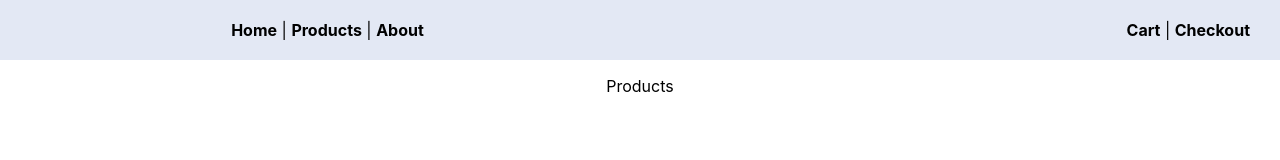
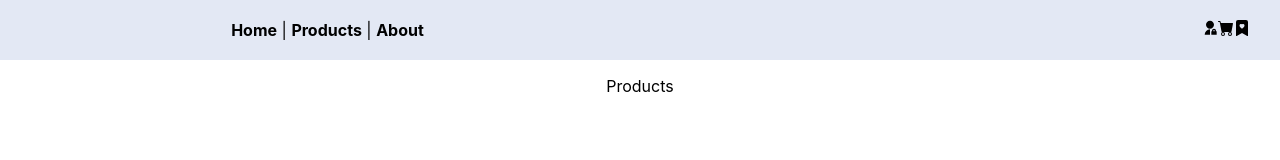
Before and after one commit to MoggeP/reactuppgift, a React (Create React App) app: page /products in a window 1280 px wide. Shown: the top 160 px of the page. Built offline with nearby package versions, Linux system fonts and the light colour scheme.

Commit message:
icons added navbar

```diff
--- a/package.json
+++ b/package.json
@@ -3,13 +3,17 @@
   "version": "0.1.0",
   "private": true,
   "dependencies": {
+    "@material-ui/core": "^4.12.3",
+    "@material-ui/icons": "^4.11.2",
     "@testing-library/jest-dom": "^5.16.2",
     "@testing-library/react": "^12.1.3",
     "@testing-library/user-event": "^13.5.0",
     "react": "^17.0.2",
     "react-dom": "^17.0.2",
+    "react-icons": "^4.3.1",
     "react-router-dom": "^6.2.1",
     "react-scripts": "5.0.0",
+    "uuid": "^8.3.2",
     "web-vitals": "^2.1.4"
   },
   "scripts": {
--- a/src/App.js
+++ b/src/App.js
@@ -7,6 +7,7 @@ import About from './pages/About'
 import Header from './components/Header'
 import Products from './pages/Products'
 import Cart from './components/Cart'
+
 
 function App() {
   return (
--- a/src/components/Header.js
+++ b/src/components/Header.js
@@ -1,5 +1,8 @@
 import React from 'react';
 import {Link} from 'react-router-dom';
+import { BsFillCartFill } from 'react-icons/bs'
+import { RiAdminFill } from 'react-icons/ri'
+import { BsFillBookmarkHeartFill } from 'react-icons/bs'
 
 function Header() {
   return (
@@ -8,7 +11,9 @@ function Header() {
         <Link to="./Home">Home</Link> | <Link to="./Products">Products</Link> | <Link to="./About">About</Link>
      </div>
      <div className='nav-2'>
-       <Link to="./Cart">Cart</Link> | <Link to="./Checkout">Checkout</Link>
+       <Link to="./Checkout">{<RiAdminFill/>}</Link>
+       <Link to="./Cart">{<BsFillCartFill/>}</Link>
+       <Link to="./Checkout">{<BsFillBookmarkHeartFill/>}</Link>
      </div>
     </nav>
   )
```
Also changed, not shown: 1 other file (tests, documents, lock files or other folders).
